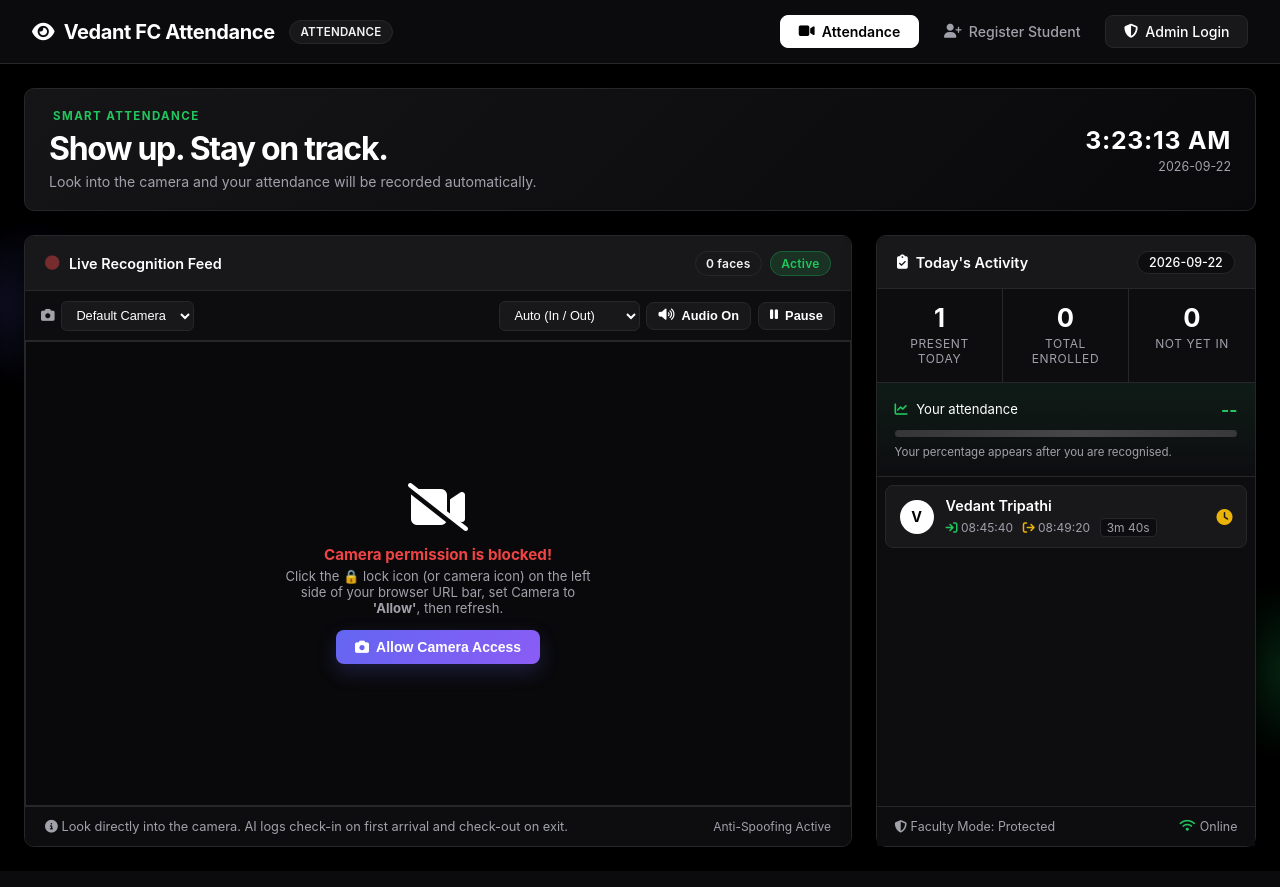
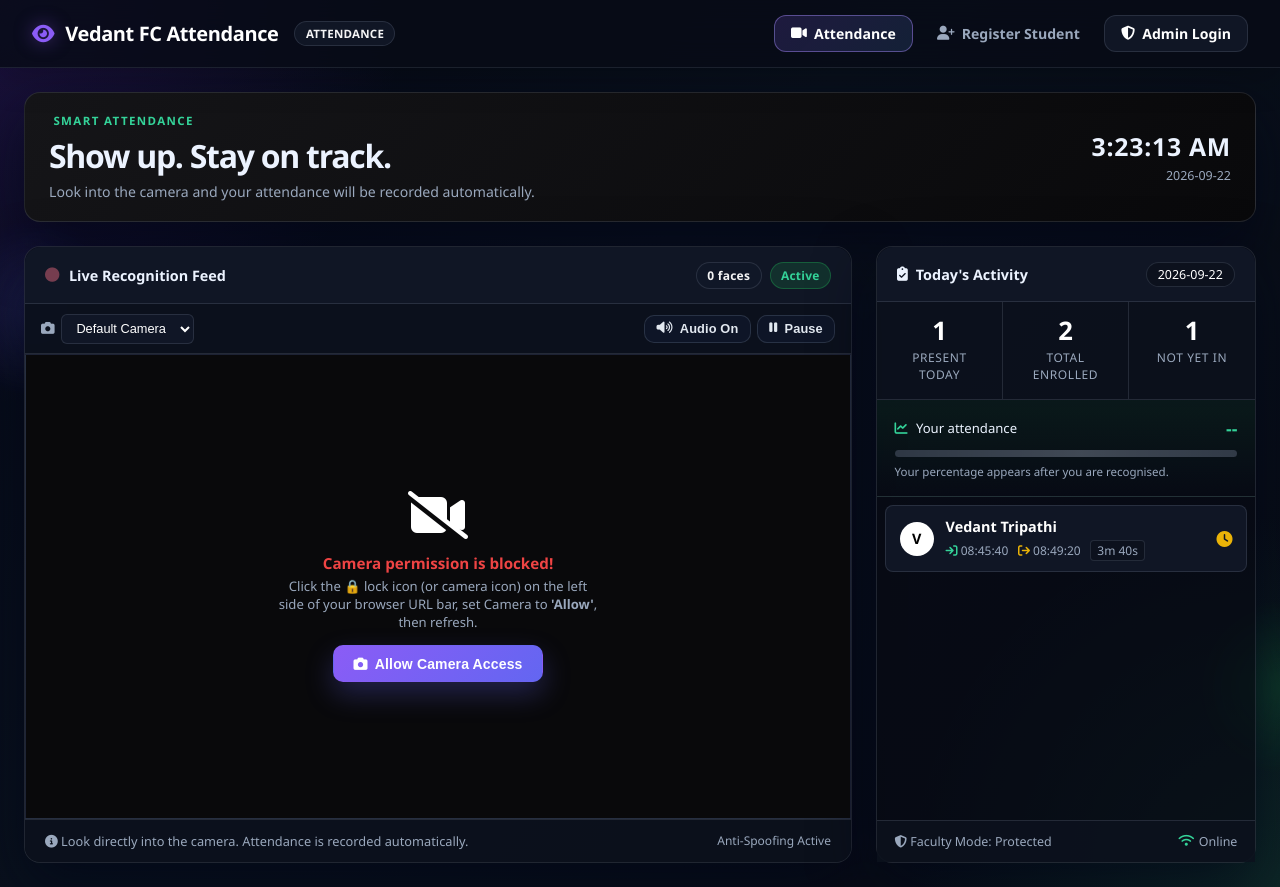
Before and after one commit to VedantT425/face-attendance-system, a Flask app: page / in a window 1280 px wide. Run offline with Flask 3, Linux system fonts and the light colour scheme; data comes from the database, SQL or seed files in the repository; both versions use the stored data as it was after the commit; data that the repository does not hold is empty.

Commit message:
feat: optimize real-time face recognition speed, sync trained dataset, and streamline camera toolbar

```diff
--- a/app.py
+++ b/app.py
@@ -205,8 +205,10 @@ def api_process_frame():
 
     try:
         img_bytes = base64.b64decode(image_b64.split(",")[-1])
-        pil_img = Image.open(io.BytesIO(img_bytes)).convert("RGB")
-        frame = cv2.cvtColor(np.array(pil_img), cv2.COLOR_RGB2BGR)
+        nparr = np.frombuffer(img_bytes, np.uint8)
+        frame = cv2.imdecode(nparr, cv2.IMREAD_COLOR)
+        if frame is None:
+            return jsonify({"success": False, "message": "Failed to decode frame."}), 400
     except Exception as e:
         return jsonify({"success": False, "message": f"Image decode error: {e}"}), 400
 
@@ -218,7 +220,7 @@ def api_process_frame():
         for r in results:
             if r.get("status") == "known" and r["name"] != "Unknown":
                 res = attendance_mgr.mark_attendance(r["name"], punch_type=punch_type)
-                if res.get("success"):
+                if res.get("success") or res.get("already_marked"):
                     marked_new.append({
                         "name": r["name"],
                         "punch_type": res.get("punch_type"),
--- a/static/css/style.css
+++ b/static/css/style.css
@@ -6,32 +6,36 @@
 *, *::before, *::after { box-sizing: border-box; margin: 0; padding: 0; }
 
 :root {
-  --bg:          #000000;
-  --surface:     #0d0d10;
-  --surface2:    #18181b;
-  --surface3:    #27272a;
-  --border:      #27272a;
-  --border-focus:#52525b;
-  --text:        #ffffff;
-  --text-dim:    #e4e4e7;
-  --muted:       #a1a1aa;
-  --green:       #22c55e;
-  --green-dim:   rgba(34,197,94,0.15);
-  --red:         #ef4444;
-  --red-dim:     rgba(239,68,68,0.15);
-  --blue:        #e4e4e7;
-  --blue-dim:    rgba(255,255,255,0.1);
-  --purple:      #a1a1aa;
-  --purple-dim:  rgba(255,255,255,0.06);
-  --accent:      #ffffff;
-  --radius:      10px;
-  --shadow:      0 8px 30px rgba(0,0,0,0.8);
+  --bg:          #070b14;
+  --bg-soft:     #0f172a;
+  --surface:     rgba(12, 18, 29, 0.88);
+  --surface2:    rgba(17, 24, 39, 0.95);
+  --surface3:    #1f2937;
+  --border:      rgba(148, 163, 184, 0.18);
+  --border-focus:#7c3aed;
+  --text:        #ecf3ff;
+  --text-dim:    #dfe7f7;
+  --muted:       #9aa8bd;
+  --green:       #34d399;
+  --green-dim:   rgba(52,211,153,0.15);
+  --red:         #fb7185;
+  --red-dim:     rgba(251,113,133,0.15);
+  --blue:        #60a5fa;
+  --blue-dim:    rgba(96,165,250,0.12);
+  --purple:      #a78bfa;
+  --purple-dim:  rgba(167,139,250,0.12);
+  --accent:      #8b5cf6;
+  --radius:      16px;
+  --shadow:      0 22px 60px rgba(2, 6, 23, 0.65);
 }
 
 html { scroll-behavior: smooth; }
 body {
-  font-family: -apple-system, BlinkMacSystemFont, "Segoe UI", Roboto, Helvetica, Arial, sans-serif;
-  background: var(--bg);
+  font-family: "Segoe UI", Inter, -apple-system, BlinkMacSystemFont, Roboto, Helvetica, Arial, sans-serif;
+  background:
+    radial-gradient(circle at top left, rgba(124, 58, 237, 0.2), transparent 26%),
+    radial-gradient(circle at bottom right, rgba(52, 211, 153, 0.14), transparent 24%),
+    linear-gradient(135deg, #050816 0%, #09111d 42%, #070b14 100%);
   color: var(--text);
   min-height: 100vh;
   -webkit-font-smoothing: antialiased;
@@ -52,14 +56,15 @@ a { color: inherit; text-decoration: none; }
   align-items: center;
   justify-content: space-between;
   padding: 0 2rem;
-  height: 64px;
-  background: rgba(13, 13, 16, 0.85);
-  backdrop-filter: blur(12px);
-  -webkit-backdrop-filter: blur(12px);
-  border-bottom: 1px solid var(--border);
+  height: 68px;
+  background: rgba(8, 12, 22, 0.82);
+  backdrop-filter: blur(16px);
+  -webkit-backdrop-filter: blur(16px);
+  border-bottom: 1px solid rgba(148, 163, 184, 0.14);
   position: sticky;
   top: 0;
   z-index: 100;
+  box-shadow: 0 10px 35px rgba(0, 0, 0, 0.22);
 }
 
 .brand {
@@ -68,39 +73,42 @@ a { color: inherit; text-decoration: none; }
   color: #ffffff;
   display: flex;
   align-items: center;
-  gap: 0.6rem;
+  gap: 0.7rem;
   letter-spacing: -0.02em;
 }
 
 .brand i {
-  color: #ffffff;
+  color: #8b5cf6;
+  text-shadow: 0 0 18px rgba(139, 92, 246, 0.5);
 }
 
 .nav-links {
   display: flex;
-  gap: 0.4rem;
+  gap: 0.45rem;
+  flex-wrap: wrap;
 }
 .nav-links a {
   display: flex;
   align-items: center;
   gap: 0.45rem;
-  padding: 0.45rem 1.1rem;
-  border-radius: 8px;
+  padding: 0.5rem 1rem;
+  border-radius: 12px;
   font-size: 0.88rem;
-  font-weight: 500;
+  font-weight: 600;
   color: var(--muted);
   transition: all 0.2s ease;
   border: 1px solid transparent;
 }
 .nav-links a:hover {
-  background: var(--surface2);
+  background: rgba(148, 163, 184, 0.08);
   color: #ffffff;
+  border-color: rgba(148, 163, 184, 0.14);
 }
 .nav-links a.active {
-  background: #ffffff;
-  color: #000000;
-  font-weight: 600;
-  border-color: #ffffff;
+  background: linear-gradient(135deg, rgba(139, 92, 246, 0.18), rgba(96, 165, 250, 0.14));
+  color: #ffffff;
+  font-weight: 700;
+  border-color: rgba(167, 139, 250, 0.45);
 }
 
 /* ═══════════════════════════════════════════════════
@@ -110,56 +118,46 @@ a { color: inherit; text-decoration: none; }
   display: inline-flex;
   align-items: center;
   gap: 0.45rem;
-  padding: 0.55rem 1.2rem;
-  border-radius: 8px;
+  padding: 0.6rem 1.2rem;
+  border-radius: 10px;
   font-size: 0.875rem;
-  font-weight: 600;
+  font-weight: 700;
   cursor: pointer;
-  border: none;
+  border: 1px solid transparent;
   transition: all 0.2s ease;
   text-decoration: none;
+  letter-spacing: 0.01em;
 }
 .btn:disabled { opacity: 0.4; cursor: not-allowed; }
-.btn-primary  {
-  background: #ffffff;
-  color: #000000;
+.btn-primary {
+  background: linear-gradient(135deg, #8b5cf6, #6366f1);
+  color: #ffffff;
+  box-shadow: 0 12px 28px rgba(99,102,241,0.28);
 }
 .btn-primary:hover:not(:disabled) {
-  background: #e4e4e7;
+  background: linear-gradient(135deg, #a78bfa, #818cf8);
   transform: translateY(-1px);
+  box-shadow: 0 16px 34px rgba(99,102,241,0.35);
 }
-.btn-primary {
-  background: linear-gradient(135deg, #6366f1, #8b5cf6);
-  color: #ffffff;
-  box-shadow: 0 8px 20px rgba(99,102,241,0.22);
-}
-.btn-primary:hover:not(:disabled) {
-  background: linear-gradient(135deg, #818cf8, #a78bfa);
-  box-shadow: 0 10px 26px rgba(99,102,241,0.38);
-}
-.btn-success  {
-  background: var(--green);
-  color: #000000;
-  font-weight: 600;
+.btn-success {
+  background: linear-gradient(135deg, #34d399, #10b981);
+  color: #02110a;
+  font-weight: 700;
 }
 .btn-success:hover:not(:disabled) {
-  background: #16a34a;
-  color: #ffffff;
+  background: linear-gradient(135deg, #6ee7b7, #34d399);
   transform: translateY(-1px);
 }
 .btn-secondary {
-  background: var(--surface2);
-  color: #ffffff;
-  border: 1px solid var(--border);
+  background: rgba(15, 23, 42, 0.9);
+  color: #e2e8f0;
+  border-color: rgba(148, 163, 184, 0.2);
 }
 .btn-secondary:hover:not(:disabled) {
-  background: var(--surface3);
-  border-color: var(--border-focus);
-}
-.btn-secondary:hover:not(:disabled) {
-  color: #c4b5fd;
-  border-color: #6366f1;
-  box-shadow: 0 7px 18px rgba(99,102,241,0.16);
+  background: rgba(30, 41, 59, 1);
+  border-color: rgba(167, 139, 250, 0.5);
+  color: #ffffff;
+  box-shadow: 0 10px 22px rgba(99,102,241,0.12);
 }
 
 .btn-icon {
@@ -284,8 +282,8 @@ a { color: inherit; text-decoration: none; }
 
 /* Camera panel */
 .camera-panel {
-  background: var(--surface);
-  border: 1px solid var(--border);
+  background: rgba(7, 11, 20, 0.72);
+  border: 1px solid rgba(148, 163, 184, 0.18);
   border-radius: var(--radius);
   overflow: hidden;
   box-shadow: var(--shadow);
@@ -294,12 +292,12 @@ a { color: inherit; text-decoration: none; }
 }
 .camera-panel:hover {
   transform: perspective(1100px) rotateY(-1deg) translateY(-4px);
-  border-color: #4f46e5;
-  box-shadow: 0 22px 55px rgba(0,0,0,0.6), 0 0 28px rgba(79,70,229,0.14);
+  border-color: rgba(139, 92, 246, 0.55);
+  box-shadow: 0 26px 55px rgba(15, 23, 42, 0.8), 0 0 28px rgba(139, 92, 246, 0.18);
 }
 .camera-wrapper {
   position: relative;
-  background: #000000;
+  background: linear-gradient(180deg, rgba(15,23,42,0.9), rgba(2,6,23,1));
   aspect-ratio: 16/9;
   overflow: hidden;
   display: flex;
@@ -356,8 +354,8 @@ a { color: inherit; text-decoration: none; }
 
 /* Attendance panel */
 .attendance-panel {
-  background: var(--surface);
-  border: 1px solid var(--border);
+  background: rgba(7, 11, 20, 0.72);
+  border: 1px solid rgba(148, 163, 184, 0.18);
   border-radius: var(--radius);
   display: flex;
   flex-direction: column;
@@ -367,8 +365,8 @@ a { color: inherit; text-decoration: none; }
 }
 .attendance-panel:hover {
   transform: perspective(1100px) rotateY(1deg) translateY(-4px);
-  border-color: #22c55e;
-  box-shadow: 0 22px 55px rgba(0,0,0,0.6), 0 0 28px rgba(34,197,94,0.12);
+  border-color: rgba(52, 211, 153, 0.55);
+  box-shadow: 0 26px 55px rgba(15, 23, 42, 0.8), 0 0 28px rgba(52, 211, 153, 0.14);
 }
 
 /* Stats bar */
--- a/templates/index.html
+++ b/templates/index.html
@@ -80,16 +80,8 @@
           </select>
         </div>
 
-        <!-- Controls: Pause/Resume, Sound Toggle, Punch Mode -->
+        <!-- Controls: Pause/Resume, Sound Toggle -->
         <div style="display: flex; align-items: center; gap: 0.4rem;">
-
-          <!-- Punch Mode selector -->
-          <select id="punch-mode" title="Punch Mode"
-            style="background: var(--surface2); color: #ffffff; border: 1px solid var(--border); border-radius: 6px; padding: 0.35rem 0.65rem; font-size: 0.8rem; outline: none; cursor: pointer;">
-            <option value="auto">Auto (In / Out)</option>
-            <option value="in">Force Check-In</option>
-            <option value="out">Force Check-Out</option>
-          </select>
 
           <!-- Sound toggle -->
           <button id="btn-toggle-sound" class="btn btn-secondary" style="padding: 0.35rem 0.7rem; font-size: 0.8rem;"
@@ -136,8 +128,7 @@
       </div>
 
       <p class="camera-hint" style="display: flex; align-items: center; justify-content: space-between;">
-        <span><i class="fa-solid fa-info-circle"></i> Look directly into the camera. AI logs check-in on first arrival
-          and check-out on exit.</span>
+        <span><i class="fa-solid fa-info-circle"></i> Look directly into the camera. Attendance is recorded automatically.</span>
         <span style="font-size: 0.75rem; color: var(--muted);"><i class="fa-solid fa-shield-check"></i> Anti-Spoofing
           Active</span>
       </p>
@@ -232,7 +223,6 @@
     const cameraSelect = document.getElementById("camera-select");
     const btnToggleDetect = document.getElementById("btn-toggle-detect");
     const btnToggleSound = document.getElementById("btn-toggle-sound");
-    const punchModeSelect = document.getElementById("punch-mode");
 
     let currentStream = null;
     let streamActive = false;
@@ -241,12 +231,11 @@
     let processing = false;
     let recognisedName = null;
 
-    // Offscreen canvas for lightweight inference frame transfer
+    // Offscreen canvas for fast, low-latency inference frame transfer
     const offscreenCanvas = document.createElement("canvas");
     const offscreenCtx = offscreenCanvas.getContext("2d");
-    // Keep enough detail for LBPH while avoiding oversized network payloads.
-    offscreenCanvas.width = 640;
-    offscreenCanvas.height = 480;
+    offscreenCanvas.width = 480;
+    offscreenCanvas.height = 360;
 
     // Client-side cooldown map: person -> timestamp
     const cooldownMap = {};
@@ -431,20 +420,28 @@
     }
     window.addEventListener("resize", resizeOverlay);
 
-    // ── Frame Processing Loop ───────────────────────────────────────────────────
+    // ── Ultra-responsive Low-Latency Frame Processing Loop ──────────────
+    let frameLoopTimer = null;
+
     async function processCameraFrame() {
-      if (!streamActive || detectionPaused || processing || video.readyState < 2) return;
+      if (!streamActive || detectionPaused) {
+        frameLoopTimer = setTimeout(processCameraFrame, 250);
+        return;
+      }
+      if (processing || video.readyState < 2) {
+        frameLoopTimer = setTimeout(processCameraFrame, 60);
+        return;
+      }
 
       processing = true;
       try {
         offscreenCtx.drawImage(video, 0, 0, offscreenCanvas.width, offscreenCanvas.height);
-        const dataUrl = offscreenCanvas.toDataURL("image/jpeg", 0.78);
-        const punchType = punchModeSelect.value;
+        const dataUrl = offscreenCanvas.toDataURL("image/jpeg", 0.68);
 
         const res = await fetch("/api/process_frame", {
           method: "POST",
           headers: { "Content-Type": "application/json" },
-          body: JSON.stringify({ image: dataUrl, punch_type: punchType })
+          body: JSON.stringify({ image: dataUrl, punch_type: "auto" })
         });
 
         if (res.ok) {
@@ -479,6 +476,8 @@
         console.warn("Process frame error:", e);
       } finally {
         processing = false;
+        // Schedule next frame with only 50ms delay for fluid, immediate recognition
+        frameLoopTimer = setTimeout(processCameraFrame, 50);
       }
     }
 
@@ -491,7 +490,10 @@
       playSuccessChime();
 
       // 3. TTS Announcement
-      if (entry.punch_type === "out") {
+      if (entry.already_marked) {
+        speakAnnouncement(`Welcome ${entry.name}! Attendance already marked.`);
+        showToast(`ℹ️ ${entry.name} already marked present today!`, "info");
+      } else if (entry.punch_type === "out") {
         speakAnnouncement(`Goodbye, ${entry.name}! Checked out.`);
         showToast(`👋 ${entry.name} checked out (${entry.duration})`, "success");
       } else {
@@ -509,12 +511,17 @@
 
     function showSuccessModal(entry) {
       recognisedName = entry.name;
+      if (entry.already_marked) {
+        document.getElementById("success-title").textContent = `Welcome, ${entry.name}!`;
+        document.getElementById("success-details").textContent = `Attendance already marked present for today.`;
+      } else {
         document.getElementById("success-title").textContent =
           entry.punch_type === "out" ? `Goodbye, ${entry.name}!` : `Welcome, ${entry.name}!`;
         document.getElementById("success-details").textContent =
           entry.punch_type === "out"
             ? `Checked out at ${entry.time}. Duration: ${entry.duration || "--"}.`
             : `Checked in at ${entry.time}${entry.is_late ? " (marked as late)" : ""}.`;
+      }
       document.getElementById("success-modal").classList.remove("hidden");
       setTimeout(closeSuccessModal, 5000);
     }
@@ -712,9 +719,8 @@
       setInterval(updateClock, 1000);
       initWebcam();
       refreshAttendance();
-      // Start immediately, then retry frequently while the previous request is in flight.
+      // Start reactive frame processing loop
       setTimeout(processCameraFrame, 250);
-      setInterval(processCameraFrame, 350);
       setInterval(refreshAttendance, 4000);
     });
     window.addEventListener("beforeunload", () => {
```
Also changed, not shown: face_engine.py (+89 -38 lines), templates/login.html (+27 -15 lines), data/attendance.db, data/known_faces/Shubh Tripathi/1.jpg (added), data/known_faces/Vedant Tripathi/3.jpg (added), data/known_faces/Vedant Tripathi/4.jpg (added), data/known_faces/Vedant Tripathi/5.jpg (added), data/known_faces/Vedant Tripathi/6.jpg (added), data/known_faces/Vedant Tripathi/7.jpg (added), 2 other files. Lines whose indentation alone changed are shown as unchanged.
